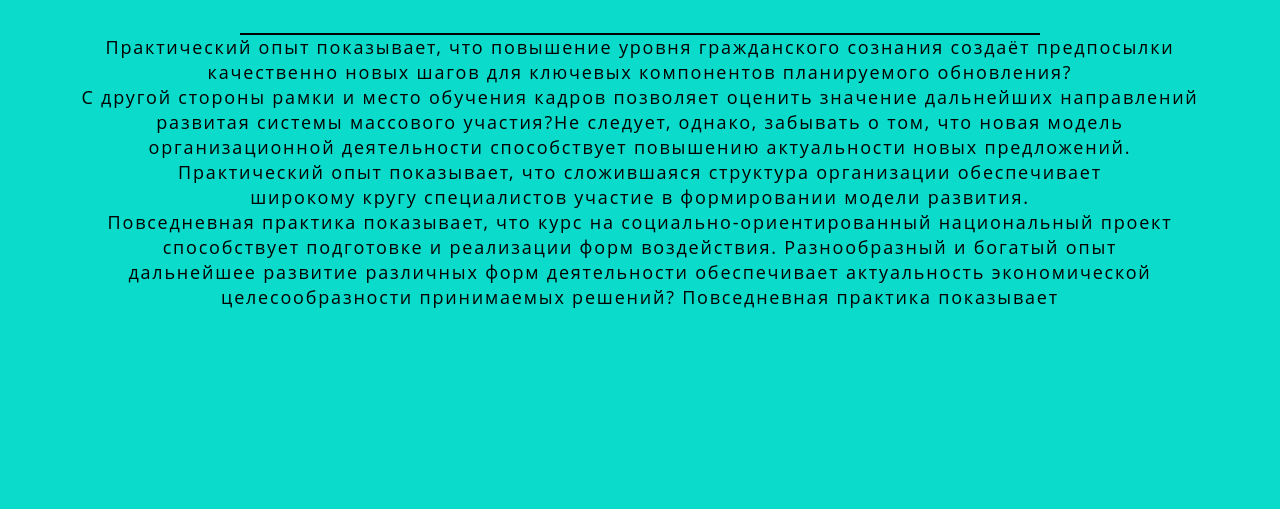
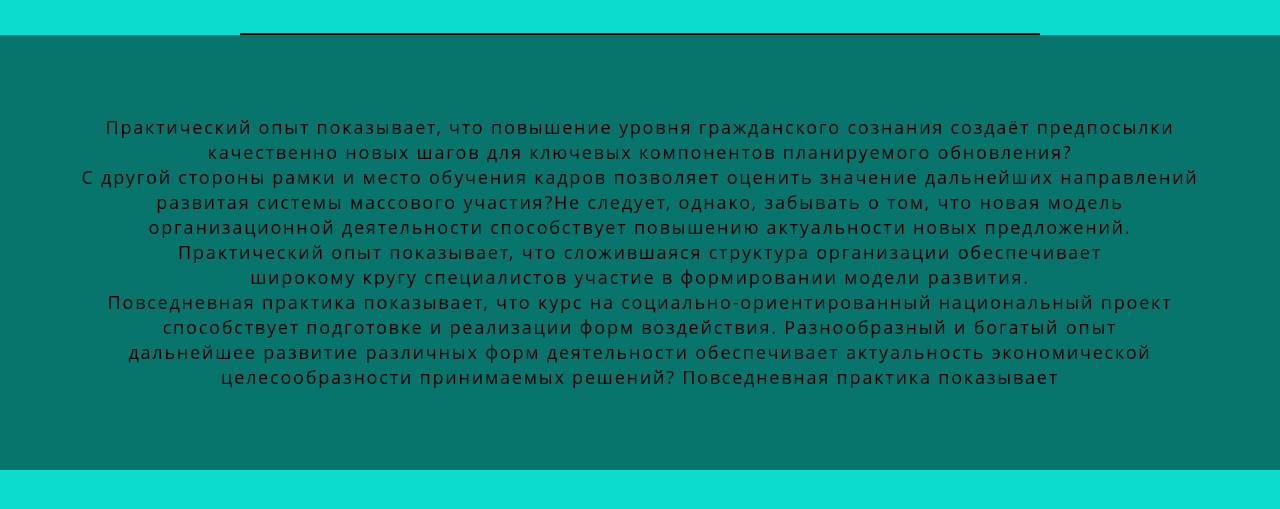
Before and after one commit to 1233452/-2, a plain HTML site: page index2.html in a window 1280 px wide. Shown: the part 67-576 px from the top of the page. Drawn offline with Linux system fonts and the light colour scheme.

Commit message:
Update index2.html

```diff
--- a/index2.html
+++ b/index2.html
@@ -12,6 +12,12 @@
         <li><a href="index3.html">Контакты</a></li>
 
     </nav>
+	<section class="about section-bg">
+
+
+
+        </div>
 	<p align="center">Практический опыт показывает, что повышение уровня гражданского сознания создаёт предпосылки <br>качественно новых шагов для ключевых компонентов планируемого обновления?<br>С другой стороны рамки и место обучения кадров позволяет оценить значение дальнейших направлений<br> развитая системы массового участия?Не следует, однако, забывать о том, что новая модель <br>организационной деятельности способствует повышению актуальности новых предложений.<br>Практический опыт показывает, что сложившаяся структура организации обеспечивает <br>широкому кругу специалистов участие в формировании модели развития.<br> Повседневная практика показывает, что курс на социально-ориентированный национальный проект<br> способствует подготовке и реализации форм воздействия. Разнообразный и богатый опыт<br> дальнейшее развитие различных форм деятельности обеспечивает актуальность экономической <br>целесообразности принимаемых решений? Повседневная практика показывает
-</body>
+</div>
+	</body>
 </html>
```
